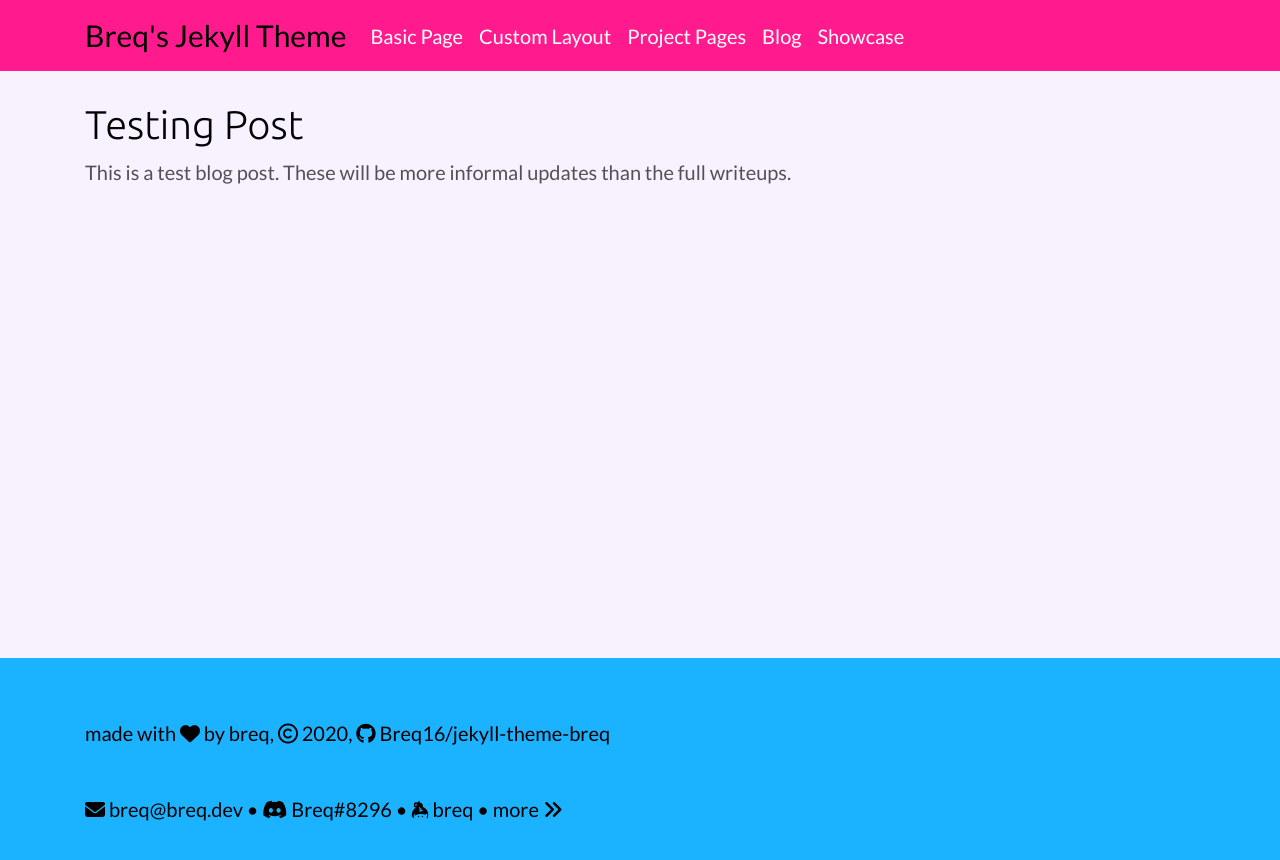
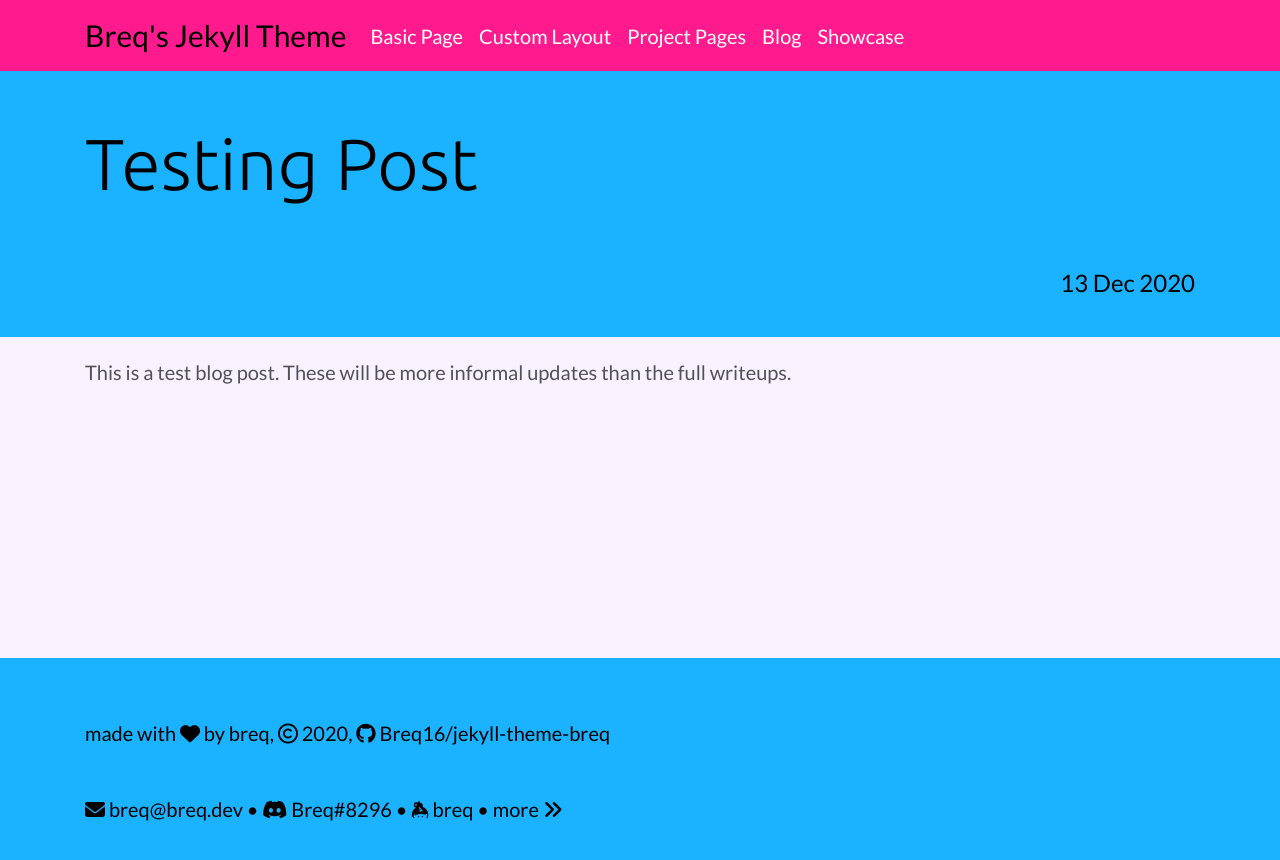
Before and after one commit to Breq16/jekyll-theme-breq, a Jekyll site: the page built from _posts/2020-12-13-testing-post.md, in a window 1280 px wide. Shown: the top 860 px of the page. Built offline with Jekyll 4.4.1, drawn with Linux system fonts in a browser that asks for light colours; nearby versions of some CDN libraries.

Commit message:
Add a header with the title and date to the blog post layout

```diff
--- a/_layouts/post.html
+++ b/_layouts/post.html
@@ -1,5 +1,16 @@
 ---
-layout: page
+layout: default
 ---
 
-{{ content }}
+<div class="post-jumbo">
+    <div class="container">
+        <h1 class="title">{{ page.title }}</h1>
+        <div class="metadata">
+            <p>{{ page.date | date_to_string }}</p>
+        </div>
+    </div>
+</div>
+
+<div class="post-main container">
+    {{ content }}
+</div>
--- a/_sass/main.scss
+++ b/_sass/main.scss
@@ -8,3 +8,4 @@
 @import "syntax";
 @import "error";
 @import "slide";
+@import "post";
--- /dev/null
+++ b/_sass/post.scss
@@ -0,0 +1,27 @@
+.post-jumbo {
+    background-color: $footer-background;
+}
+
+.post-jumbo .title {
+    padding-top: 50px;
+    padding-bottom: 50px;
+}
+
+.post-jumbo h1.title {
+    font-size: 72px;
+}
+
+.post-jumbo .metadata {
+    text-align: right;
+    padding-bottom: 20px;
+}
+
+.post-jumbo .metadata p {
+    font-size: 24px;
+    color: #000;
+}
+
+.post-main {
+    padding-top: 20px;
+    padding-bottom: 40px;
+}
```
Also changed, not shown: _posts/2020-12-13-testing-post.md (+0 -1 lines).
